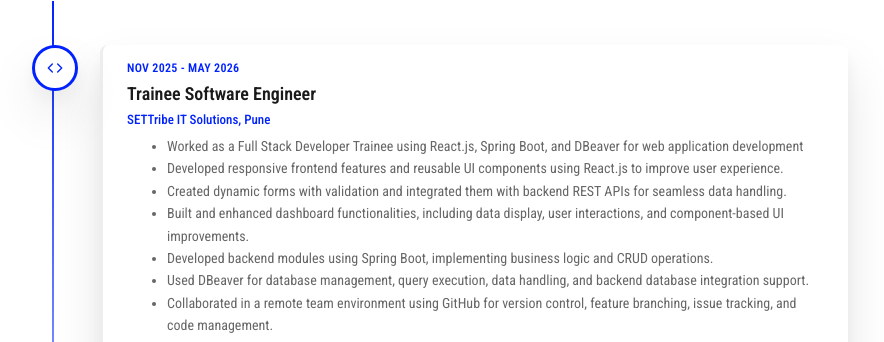
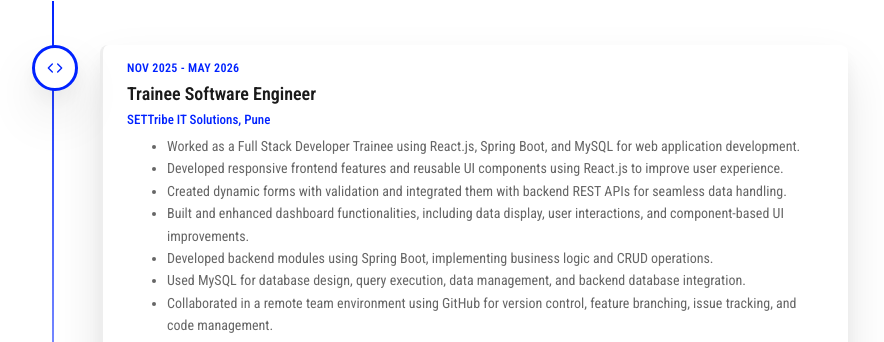
Before and after one commit to PritishDighore26/Portfolio, a React (Vite) app in the folder pritish-portfolio/: page / in a window 1280 px wide. Shown: the part 1000-1342 px from the top of the page, without its empty margins (338-1222 px from the left). Built offline with nearby package versions, Linux system fonts and the light colour scheme.

Commit message:
Changes in Experience

```diff
--- a/pritish-portfolio/src/pages/Experience.jsx
+++ b/pritish-portfolio/src/pages/Experience.jsx
@@ -13,12 +13,12 @@ export default function Experience() {
       role: 'Trainee Software Engineer',
       company: 'SETTribe IT Solutions, Pune',
       description: [
-      'Worked as a Full Stack Developer Trainee using React.js, Spring Boot, and DBeaver for web application development',
+      'Worked as a Full Stack Developer Trainee using React.js, Spring Boot, and MySQL for web application development.',
       'Developed responsive frontend features and reusable UI components using React.js to improve user experience.',
       'Created dynamic forms with validation and integrated them with backend REST APIs for seamless data handling.',
       'Built and enhanced dashboard functionalities, including data display, user interactions, and component-based UI improvements.',
       'Developed backend modules using Spring Boot, implementing business logic and CRUD operations.',
-      'Used DBeaver for database management, query execution, data handling, and backend database integration support.',
+      'Used MySQL for database design, query execution, data management, and backend database integration.',
       'Collaborated in a remote team environment using GitHub for version control, feature branching, issue tracking, and code management.',
       'Debugged frontend-backend integration issues and resolved code conflicts to ensure smooth application performance.',
       'Maintained a clean, modular project structure following good coding practices for scalability and maintainability.',
```
